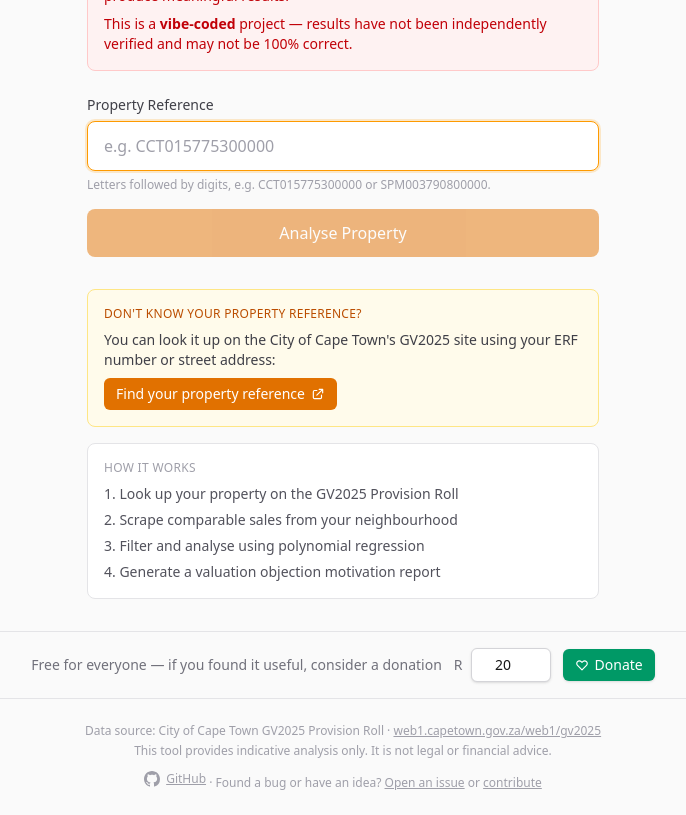
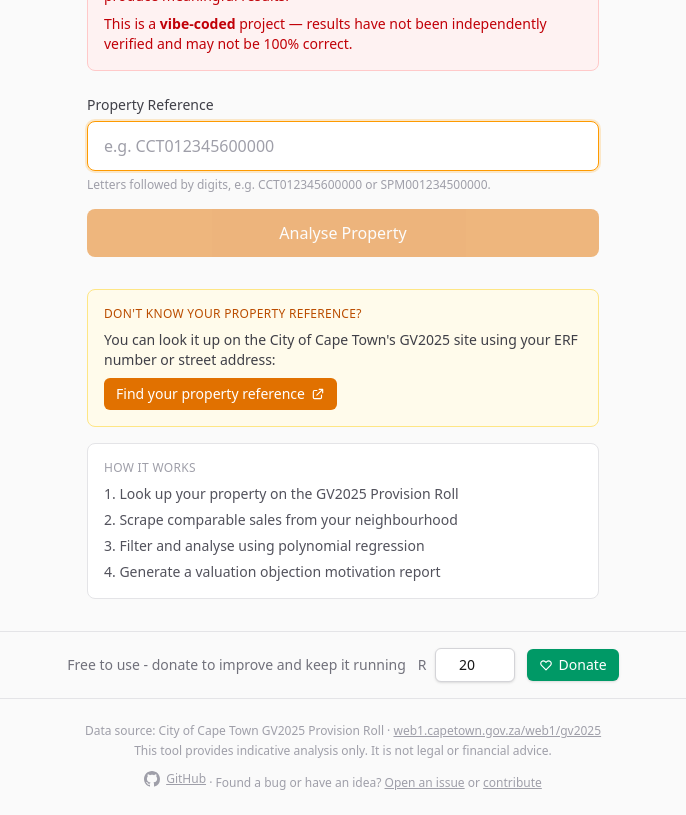
Before and after one commit to pelicarno/citytsek, a Next.js app: page / in a window 1280 px wide. Shown: the part 380-1195 px from the top of the page, without its empty margins (297-983 px from the left). Built offline with nearby package versions, Linux system fonts and the light colour scheme.

Commit message:
More tweaks

```diff
--- a/app/api/lookup/route.ts
+++ b/app/api/lookup/route.ts
@@ -36,7 +36,7 @@ export async function POST(request: NextRequest) {
         }),
       );
       return NextResponse.json(
-        { error: "Property reference is required (e.g. CCT015775300000)." },
+        { error: "Property reference is required (e.g. CCT012345600000)." },
         { status: 400 },
       );
     }
--- a/app/page.tsx
+++ b/app/page.tsx
@@ -260,12 +260,12 @@ export default function Home() {
                   type="text"
                   value={reference}
                   onChange={(e) => setReference(e.target.value)}
-                  placeholder="e.g. CCT015775300000"
+                  placeholder="e.g. CCT012345600000"
                   className="w-full rounded-lg border border-zinc-300 bg-white px-4 py-3 text-zinc-900 placeholder-zinc-400 focus:border-amber-500 focus:outline-none focus:ring-2 focus:ring-amber-500/20 dark:border-zinc-700 dark:bg-zinc-900 dark:text-white dark:placeholder-zinc-500"
                   autoFocus
                 />
                 <p className="mt-1.5 text-xs text-zinc-400 dark:text-zinc-500">
-                  Letters followed by digits, e.g. CCT015775300000 or SPM003790800000.
+                  Letters followed by digits, e.g. CCT012345600000 or SPM001234500000.
                 </p>
               </div>
 
@@ -560,6 +560,7 @@ export default function Home() {
           <form
             action="https://payment.payfast.io/eng/process"
             method="post"
+            target="_blank"
             className="mx-auto flex max-w-4xl flex-wrap items-center justify-center gap-3 px-4"
           >
             <input type="hidden" name="cmd" value="_paynow" />
@@ -578,7 +579,7 @@ export default function Home() {
             <input type="hidden" name="item_name" value="Donate" />
 
             <span className="text-sm text-zinc-500 dark:text-zinc-400">
-              Free for everyone — if you found it useful, consider a donation
+              Free to use - donate to improve and keep it running
             </span>
 
             <div className="flex items-center gap-2">
--- a/lib/scraper.ts
+++ b/lib/scraper.ts
@@ -112,7 +112,7 @@ export async function lookupProperty(
   if (/^\d+$/.test(trimmed)) {
     throw new Error(
       `ERF numbers are not accepted because they can match multiple properties across suburbs. ` +
-        `Please use your property reference (e.g. CCT015775300000) instead.\n\n` +
+        `Please use your property reference (e.g. CCT012345600000) instead.\n\n` +
         `To find your property reference, visit:\nhttps://web1.capetown.gov.za/web1/gv2025/SearchProperty\n` +
         `and search by ERF number or address.`,
     );
@@ -121,7 +121,7 @@ export async function lookupProperty(
   if (!/^[a-zA-Z]{2,}\d+$/i.test(trimmed)) {
     throw new Error(
       `"${reference.trim()}" does not look like a valid property reference. ` +
-        `Property references start with letters followed by digits (e.g. CCT015775300000).\n\n` +
+        `Property references start with letters followed by digits (e.g. CCT012345600000).\n\n` +
         `To find your property reference, visit:\nhttps://web1.capetown.gov.za/web1/gv2025/SearchProperty`,
     );
   }
```
Also changed, not shown: 1 other file (tests, documents, lock files or other folders).
